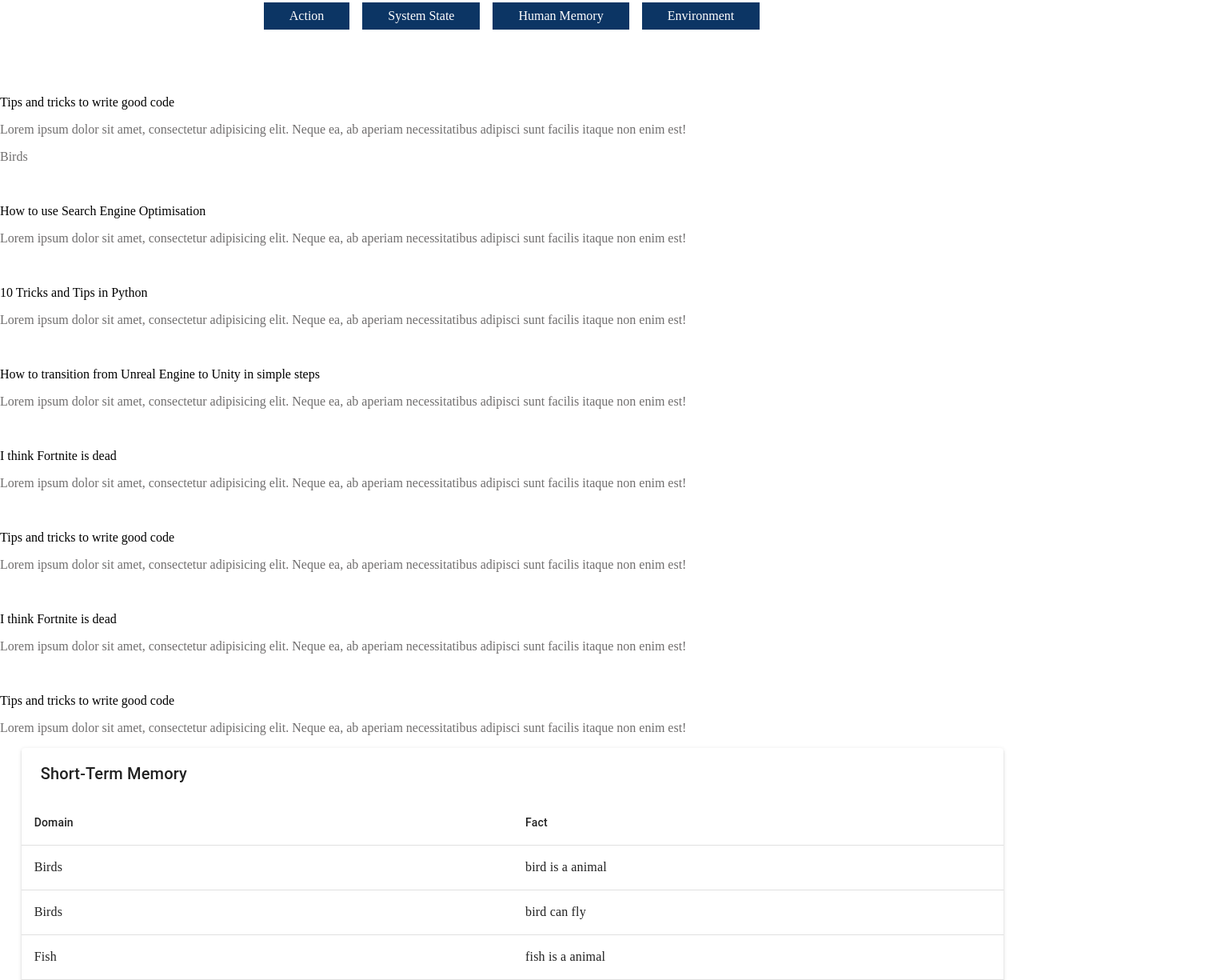
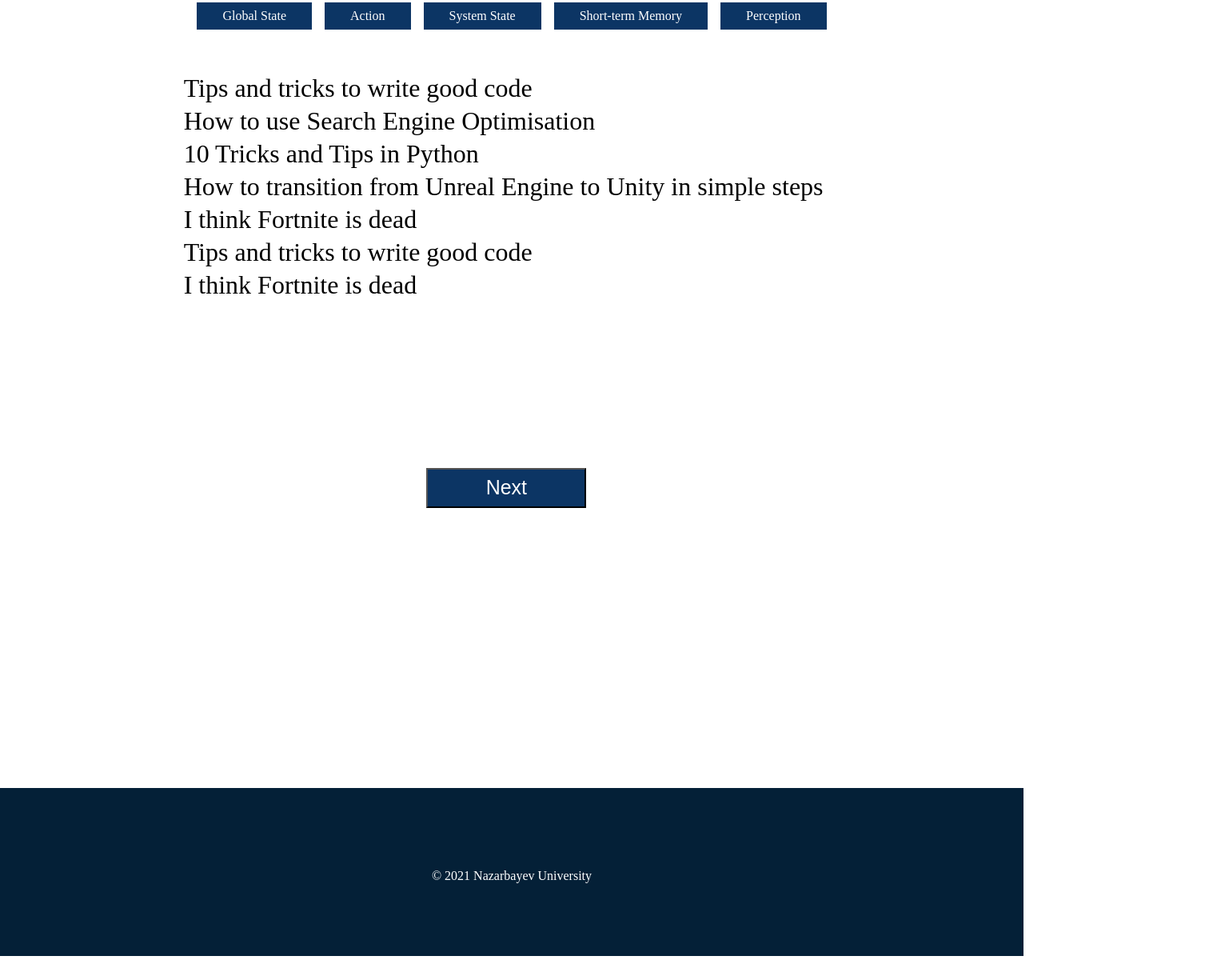
Before and after one commit to AnelMengdigali/Oppia-Usability-Test, a React (Create React App) app: page / in a window 1280 px wide. Shown: the part 220-1445 px from the top of the page at 80% size, 1507 px wide, since content can reach past the window. After the commit the page ends 1415 px from the top, so only its background shows below. Built offline with nearby package versions, Linux system fonts and the light colour scheme.

Commit message:
<Global State>

```diff
--- a/package.json
+++ b/package.json
@@ -25,6 +25,7 @@
     "react-router-dom": "^5.3.0",
     "react-scripts": "4.0.3",
     "react-select": "^5.1.0",
+    "react-table-sticky": "^1.1.3",
     "styled-components": "^5.3.1",
     "web-vitals": "^1.1.2"
   },
--- a/src/Components/Alldata.js
+++ b/src/Components/Alldata.js
@@ -3,50 +3,36 @@ export default [
     {
         id:1,
         title: 'Tips and tricks to write good code',
-        category: 'Action',
-        description: 'Lorem ipsum dolor sit amet, consectetur adipisicing elit. Neque ea, ab aperiam necessitatibus adipisci sunt facilis itaque non enim est!',
-        data: 'Birds'
+        category: 'Action'
     },
     {
         id:2,
         title: 'How to use Search Engine Optimisation',
-        category: 'Action',
-        description: 'Lorem ipsum dolor sit amet, consectetur adipisicing elit. Neque ea, ab aperiam necessitatibus adipisci sunt facilis itaque non enim est!'
+        category: 'Action'
     },
     {
         id:3,
         title: '10 Tricks and Tips in Python',
-        category: 'System State',
-        description: 'Lorem ipsum dolor sit amet, consectetur adipisicing elit. Neque ea, ab aperiam necessitatibus adipisci sunt facilis itaque non enim est!'
+        category: 'System State'
     },
     {
         id:4,
         title: 'How to transition from Unreal Engine to Unity in simple steps',
-        category: 'System State',
-        description: 'Lorem ipsum dolor sit amet, consectetur adipisicing elit. Neque ea, ab aperiam necessitatibus adipisci sunt facilis itaque non enim est!'
+        category: 'System State'
     },
     {
         id:5,
         title: 'I think Fortnite is dead',
-        category: 'Human Memory',
-        description: 'Lorem ipsum dolor sit amet, consectetur adipisicing elit. Neque ea, ab aperiam necessitatibus adipisci sunt facilis itaque non enim est!'
+        category: 'Short-term Memory'
     },
     {
         id:6,
         title: 'Tips and tricks to write good code',
-        category: 'Human Memory',
-        description: 'Lorem ipsum dolor sit amet, consectetur adipisicing elit. Neque ea, ab aperiam necessitatibus adipisci sunt facilis itaque non enim est!'
+        category: 'Short-term Memory'
     },
     {
         id:7,
         title: 'I think Fortnite is dead',
-        category: 'Environment',
-        description: 'Lorem ipsum dolor sit amet, consectetur adipisicing elit. Neque ea, ab aperiam necessitatibus adipisci sunt facilis itaque non enim est!'
-    },
-    {
-        id:8,
-        title: 'Tips and tricks to write good code',
-        category: 'Environment',
-        description: 'Lorem ipsum dolor sit amet, consectetur adipisicing elit. Neque ea, ab aperiam necessitatibus adipisci sunt facilis itaque non enim est!'
+        category: 'Perception'
     }
 ];
--- a/src/Components/Menu.js
+++ b/src/Components/Menu.js
@@ -1,55 +1,43 @@
-import React from 'react'
-import MaterialTable from 'material-table'
-
+import { Block } from '@material-ui/icons';
+import {useState, useEffect} from 'react'
+import {Table} from 'react-bootstrap';
 import { Button, ButtonLabel } from './Button.style';
 
 function Menu({menuItem}) {
 
-    const data=[
-        {domain: 'Birds', fact: 'bird is a animal'},
-        {domain: 'Birds', fact: 'bird can fly'},
-        {domain: 'Fish', fact: 'fish is a animal'},
-        {domain: 'Fish', fact: 'bird has feathers'}
-    ]
+//    const [data, setData] = useState(menuItem);
 
-    const columns=[
-        {title:'Domain', field:'domain'},
-        {title:'Fact', field:'fact'}
-    ]
+//    function updateData() {
+//        setData(data+1)
+//    }
+
+    function updateData() {
+        menuItem.map((item) => <p>{item.title}</p>)
+    }
 
     return (
-        <div className="item">
-            {
-                menuItem.map((item) =>{
-                    return <div className="item-con" key={item.id}>
-                        <div className="item-container">
-                            <img src={item.image} alt=""/>
-                            <h2>{item.title}</h2>
-                            <p>{item.description}</p>
-                            <p>{item.data}</p>
-                        </div>
-                    </div>
-                })
-            }
+        <div>
+            <div id="div6">
+                <table>
+                        <thead>
+                            <tr>
+                                <td></td>
+                            </tr>
+                        </thead>
 
-        <div id="div3">
-        <MaterialTable
-            title="Short-Term Memory"
-            data={data}
-            columns={columns}
-            options={{
-                search: false,
-                paging: false,
-                filtering: false,
-                exportButton: false,
-                cellEditable: false
-        }}
-        />
+                        {menuItem.map((item) => (
+                        <tbody>
+                            <tr>
+                                <td>{item.title}</td>
+                            </tr>
+                        </tbody>
+                        ))}
+                </table>
+            </div>
+            <div id="div5">
+                <Button backgroundColor="#0C3564" onClick={updateData}><ButtonLabel>Next</ButtonLabel></Button>
+            </div>
         </div>
-        <div id="div4">
-        <Button backgroundColor="#082b44"><ButtonLabel>Next</ButtonLabel></Button>
-        </div>
-    </div>
     )
 }
 
--- a/src/Components/Simulation.js
+++ b/src/Components/Simulation.js
@@ -5,7 +5,7 @@ import Button from './Button';
 
 import '../Styles/Simulation.css';
 
-const allCategories = [...new Set(items.map(item => item.category))];
+const allCategories = ['Global State', ...new Set(items.map(item => item.category))];
 
 console.log(allCategories);
 
@@ -16,10 +16,10 @@ function Simulation() {
   //Filter Function
   const filter = (button) =>{
 
-    {/*if(button === 'Action'){
+    if(button === 'Global State'){
       setMenuItem(items);
       return;
-    } */}
+    }
 
     const filteredData = items.filter(item => item.category ===  button);
     setMenuItem(filteredData)
--- a/src/Pages/Models.js
+++ b/src/Pages/Models.js
@@ -11,11 +11,6 @@ import { Button, ButtonLabel } from '../Components/Button.style';
 function Models () {
 
     let navigate = useHistory();
-    let location = useLocation();
-
-    const dataPass = [{id: 1, name: 'Ford', color: 'red'}];
-
-    const { data } = location.state;
 
     var OverList = [
         {
@@ -93,7 +88,6 @@ function Models () {
 
     return (
             <div>
-                <h4>{data}</h4>
                 <div id="div3">
                     <h4>Overall Models</h4>
                     <Select options={OverList} onChange={overHandler}/>
@@ -114,7 +108,7 @@ function Models () {
                 </div>
                 <div id="div4">
                 <Button backgroundColor="#082b44"
-                onClick={() => {navigate.push({ pathname: '/', state: dataPass})}}><ButtonLabel>Run</ButtonLabel></Button>
+                onClick={() => {navigate.push('/')}}><ButtonLabel>Run</ButtonLabel></Button>
                 </div>
             </div>
         )
--- a/src/Styles/Simulation.css
+++ b/src/Styles/Simulation.css
@@ -19,7 +19,7 @@ h2:hover{
 }
 
 p{
-    color: rgba(15, 12, 12, 0.596);
+    color: rgba(0, 0, 0, 0.596);
 }
 
 .buttons{
@@ -52,16 +52,19 @@ p{
     border: none;
 }
 
-#div4{
+#div5{
     width: 100px;
     height: 400px;
     margin-left: 400pt;
     float: left;
     position: relative;
 }
-#div3{
-    width: 96%;
+#div6{
+    width: 100%;
     margin-left: 20pt;
     float: left;
-    height: 400px;
+    height: 500px;
+    margin-left: 170pt;
+    font-size: 2rem;
+    background-color: 'grey'
 }
```
Also changed, not shown: 1 other file (tests, documents, lock files or other folders).
